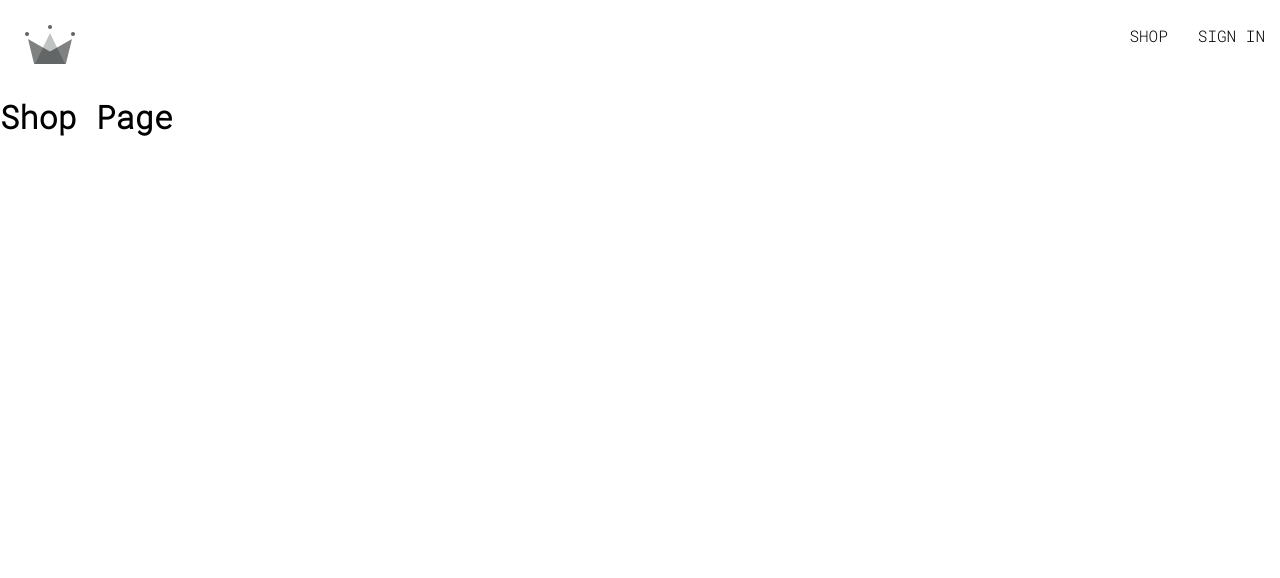
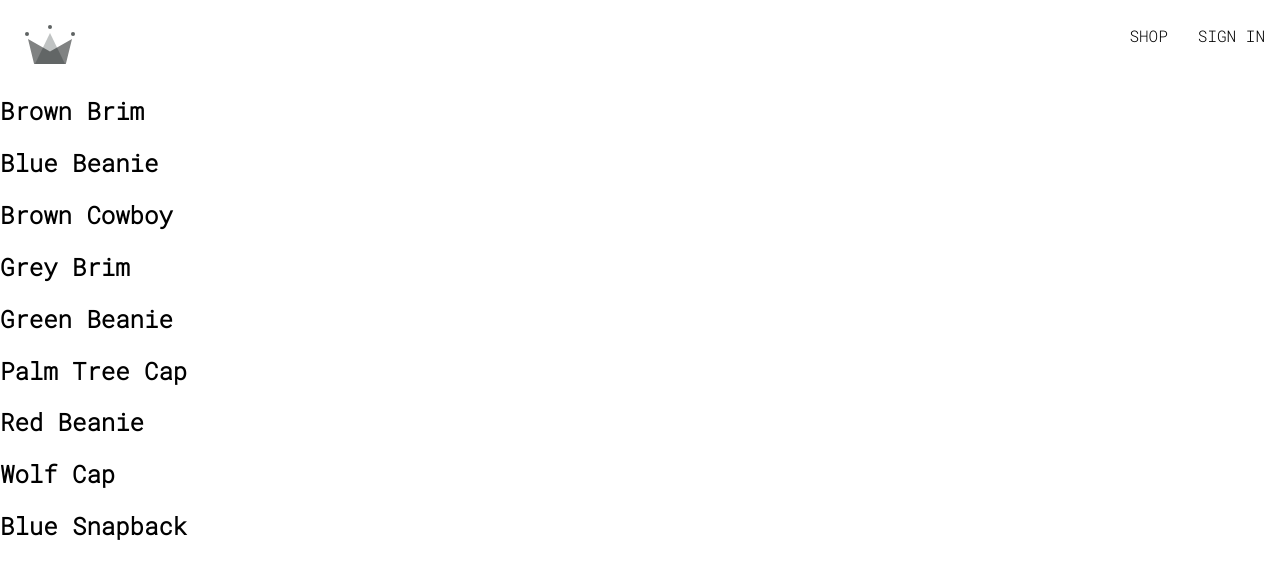
Before and after one commit to Badial5/calvin-clothing, a React (Create React App) app: page /shop in a window 1280 px wide. Shown: the top 578 px of the page. Built offline with nearby package versions, Linux system fonts and the light colour scheme; no server answers.

Commit message:
About to setup central storage for the shop data in the next branch: check the branch productContext2

```diff
--- a/src/components/shop/shop.component.jsx
+++ b/src/components/shop/shop.component.jsx
@@ -1,4 +1,4 @@
-
+import SHOP_DATA from "../../shop-data.json"
 
 
 
@@ -9,8 +9,15 @@ const Shop = () => {
   return (
     <div>
 
+      {
+        SHOP_DATA.map(({id, name}) => (
+          <div key={id}>
+            <h2>{name}</h2>
+          </div>
+        ))
+      }
 
-      <h1>Shop Page</h1>
+
 
     </div>
   )
```
